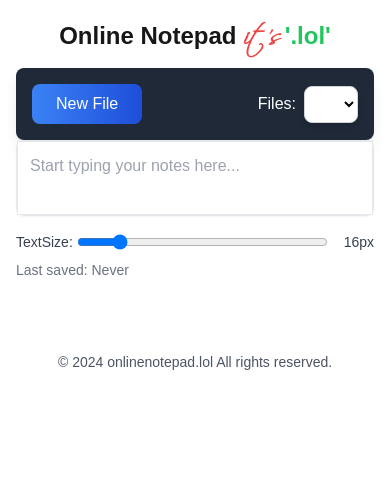
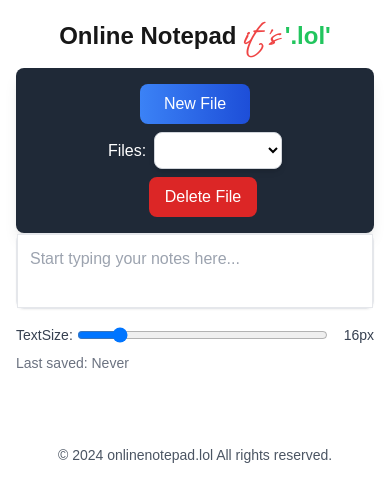
Before and after one commit to aajinn/onlinenotepad.lol, a Next.js app: page /notepad in a window 390 px wide. Shown: the top 502 px of the page. Built offline with nearby package versions, Linux system fonts and the light colour scheme.

Commit message:
responize

```diff
--- a/app/components/Notepad.tsx
+++ b/app/components/Notepad.tsx
@@ -29,7 +29,6 @@ export default function Notepad() {
     ] = useState<string | null>(null);
     const [textSize, setTextSize] =
         useState(16);
-
     const textareaRef =
         useRef<HTMLTextAreaElement>(
             null,
@@ -137,6 +136,23 @@ export default function Notepad() {
         );
     };
 
+    // Delete the current file
+    const deleteCurrentFile = () => {
+        if (!currentFileId) return;
+        const updatedFiles =
+            files.filter(
+                (file) =>
+                    file.id !==
+                    currentFileId,
+            );
+        setFiles(updatedFiles);
+        setCurrentFileId(
+            updatedFiles.length > 0
+                ? updatedFiles[0].id
+                : null,
+        );
+    };
+
     // Get the current file
     const currentFile = files.find(
         (file) =>
@@ -172,16 +188,16 @@ export default function Notepad() {
             </h1>
 
             {/* File Management */}
-            <div className="flex justify-between items-center bg-gray-800 p-4 rounded-lg shadow-lg">
+            <div className="flex flex-col md:flex-row justify-between items-center bg-gray-800 p-4 rounded-lg shadow-lg">
                 <button
                     onClick={
                         createNewFile
                     }
-                    className="bg-gradient-to-r from-blue-500 to-blue-700 text-white px-6 py-2 rounded-lg hover:shadow-lg transition-shadow duration-300">
+                    className="bg-gradient-to-r from-blue-500 to-blue-700 text-white px-6 py-2 rounded-lg hover:shadow-lg transition-shadow duration-300 mb-2 md:mb-0">
                     New File
                 </button>
                 {currentFile && (
-                    <div className=" flex-1 mx-4">
+                    <div className="flex-1 mx-4">
                         <input
                             type="text"
                             value={
@@ -196,12 +212,15 @@ export default function Notepad() {
                                         .value,
                                 )
                             }
+                            maxLength={
+                                30
+                            }
                             className="w-full px-4 py-2 rounded-lg text-lg font-bold text-white bg-transparent shadow-md focus:outline-none focus:ring-2 focus:ring-blue-500"
                             placeholder="Enter file name"
                         />
                     </div>
                 )}
-                <div className="relative flex items-center">
+                <div className="relative flex items-center mb-2 md:mb-0">
                     <span className="text-white mr-2">
                         Files:
                     </span>
@@ -216,7 +235,7 @@ export default function Notepad() {
                                     .value,
                             )
                         }
-                        className="border border-gray-300 rounded-lg text-black h-full px-4 py-2 bg-white shadow-md focus:outline-none focus:ring-2 focus:ring-blue-500">
+                        className="w-32 border border-gray-300 rounded-lg text-black h-full px-4 py-2 bg-white shadow-md focus:outline-none focus:ring-2 focus:ring-blue-500">
                         {files.map(
                             (file) => (
                                 <option
@@ -234,12 +253,20 @@ export default function Notepad() {
                         )}
                     </select>
                 </div>
+                <button
+                    onClick={
+                        deleteCurrentFile
+                    }
+                    disabled={
+                        !currentFile
+                    }
+                    className="ml-4 bg-red-600 text-white px-4 py-2 rounded-lg hover:bg-red-700 transition-all">
+                    Delete File
+                </button>
             </div>
 
-            {/* Editable File Name */}
-
             {/* Text Area */}
-            <div className="flex flex-col md:flex-row border rounded-lg shadow-sm">
+            <div className="flex flex-col md:flex-row border rounded-lg shadow-sm ">
                 <textarea
                     ref={textareaRef}
                     value={
```
